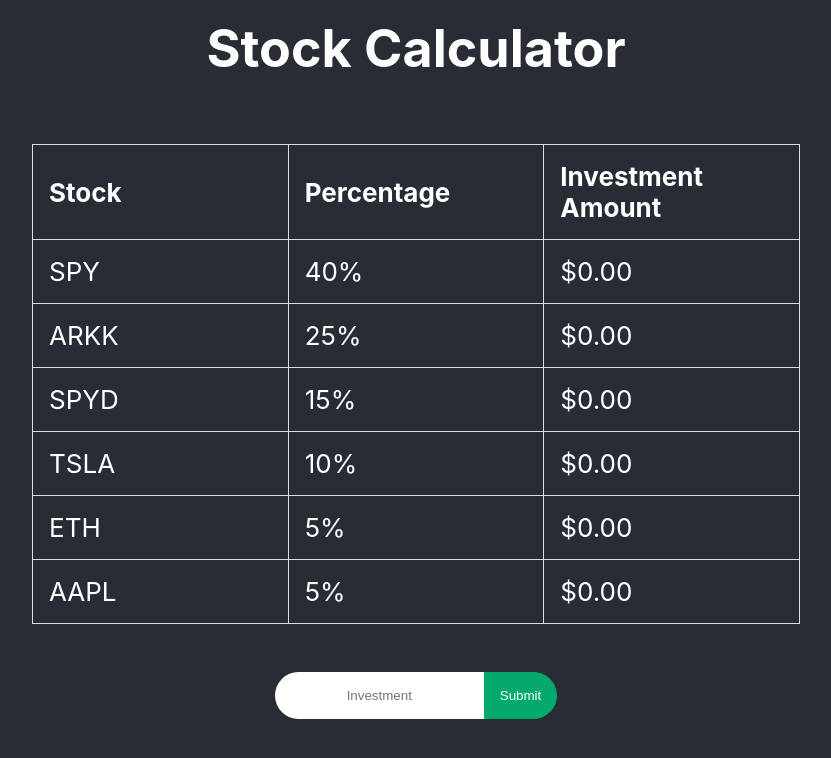
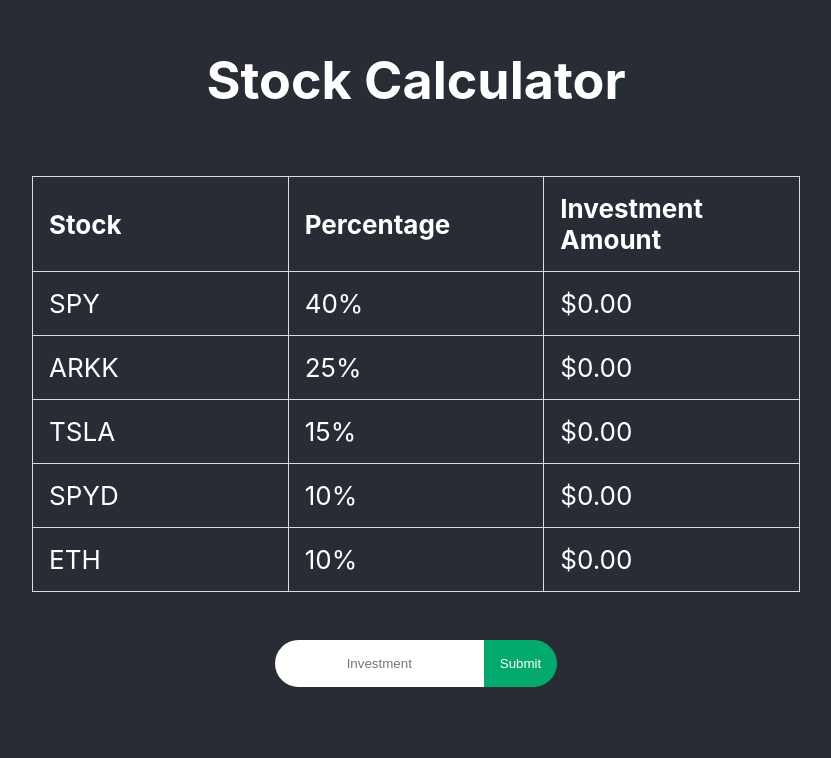
Before and after one commit to joshuaeup/stock-calculator, a React (Create React App) app: page / in a window 1280 px wide. Shown: the top 758 px of the page, without its empty margins (224-1055 px from the left). Built offline with nearby package versions, Linux system fonts and the light colour scheme.

Commit message:
feat: Removed 6th stock

```diff
--- a/src/App.js
+++ b/src/App.js
@@ -17,25 +17,25 @@
           price: 0,
         },
         {
-          name: "SPYD",
+          name: "TSLA",
           percentage: 15,
           price: 0,
         },
         {
-          name: "TSLA",
+          name: "SPYD",
           percentage: 10,
           price: 0,
         },
         {
           name: "ETH",
-          percentage: 5,
+          percentage: 10,
           price: 0,
         },
-        {
-          name: "AAPL",
-          percentage: 5,
-          price: 0,
-        },
+        // {
+        //   name: "AAPL",
+        //   percentage: 5,
+        //   price: 0,
+        // },
       ],
       inputValue: "",
     };
@@ -56,25 +56,25 @@
           price: this.state.inputValue * 0.25,
         },
         {
-          name: "SPYD",
+          name: "TSLA",
           percentage: 15,
           price: this.state.inputValue * 0.15,
         },
         {
-          name: "TSLA",
+          name: "SPYD",
           percentage: 10,
           price: this.state.inputValue * 0.1,
         },
         {
           name: "ETH",
-          percentage: 5,
-          price: this.state.inputValue * 0.05,
+          percentage: 10,
+          price: this.state.inputValue * 0.1,
         },
-        {
-          name: "AAPL",
-          percentage: 5,
-          price: this.state.inputValue * 0.05,
-        },
+        // {
+        //   name: "AAPL",
+        //   percentage: 5,
+        //   price: this.state.inputValue * 0.05,
+        // },
       ],
     });
   };
```
Also changed, not shown: 1 other file (tests, documents, lock files or other folders).
